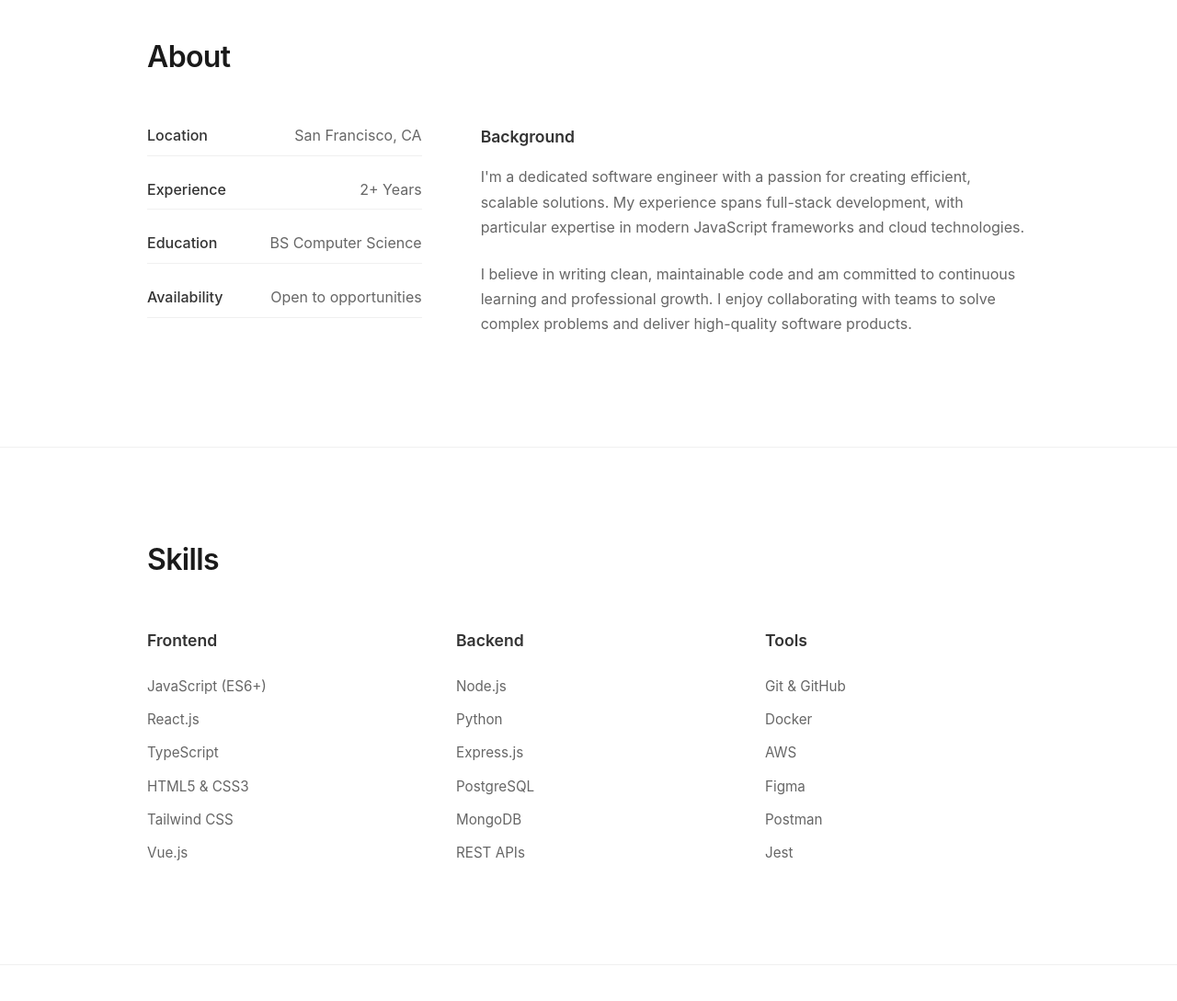
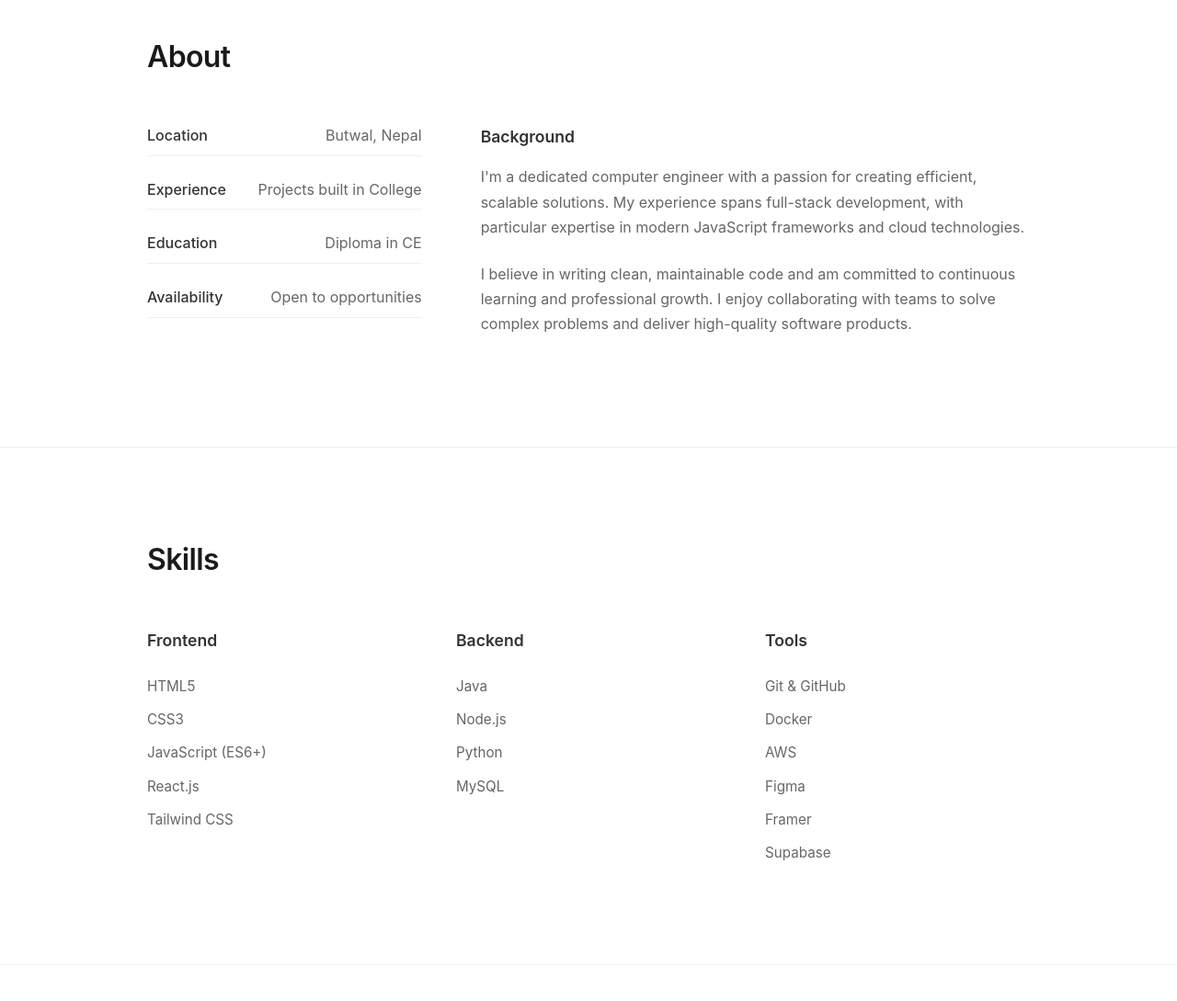
Before and after one commit to kode008/New_Portfolio, a plain HTML site: page index.html in a window 1280 px wide. Shown: the part 860-1949 px from the top of the page at 92% size. Drawn offline with Linux system fonts and the light colour scheme.

Commit message:
Update index.html
Changes around skills and about section

```diff
--- a/index.html
+++ b/index.html
@@ -40,15 +40,15 @@
                     <div class="about-details">
                         <div class="detail-item">
                             <span class="detail-label">Location</span>
-                            <span class="detail-value">San Francisco, CA</span>
+                            <span class="detail-value">Butwal, Nepal</span>
                         </div>
                         <div class="detail-item">
                             <span class="detail-label">Experience</span>
-                            <span class="detail-value">2+ Years</span>
+                            <span class="detail-value">Projects built in College</span>
                         </div>
                         <div class="detail-item">
                             <span class="detail-label">Education</span>
-                            <span class="detail-value">BS Computer Science</span>
+                            <span class="detail-value">Diploma in CE</span>
                         </div>
                         <div class="detail-item">
                             <span class="detail-label">Availability</span>
@@ -57,7 +57,7 @@
                     </div>
                     <div class="about-info">
                         <h3>Background</h3>
-                        <p>I'm a dedicated software engineer with a passion for creating efficient, scalable solutions. My experience spans full-stack development, with particular expertise in modern JavaScript frameworks and cloud technologies.</p>
+                        <p>I'm a dedicated computer engineer with a passion for creating efficient, scalable solutions. My experience spans full-stack development, with particular expertise in modern JavaScript frameworks and cloud technologies.</p>
                         <p>I believe in writing clean, maintainable code and am committed to continuous learning and professional growth. I enjoy collaborating with teams to solve complex problems and deliver high-quality software products.</p>
                     </div>
                 </div>
@@ -71,23 +71,20 @@
                     <div class="skill-category">
                         <h3>Frontend</h3>
                         <ul class="skill-list">
+                            <li>HTML5</li>
+                            <li>CSS3</li>
                             <li>JavaScript (ES6+)</li>
                             <li>React.js</li>
-                            <li>TypeScript</li>
-                            <li>HTML5 & CSS3</li>
                             <li>Tailwind CSS</li>
-                            <li>Vue.js</li>
                         </ul>
                     </div>
                     <div class="skill-category">
                         <h3>Backend</h3>
                         <ul class="skill-list">
+                            <li>Java</li>
                             <li>Node.js</li>
                             <li>Python</li>
-                            <li>Express.js</li>
-                            <li>PostgreSQL</li>
-                            <li>MongoDB</li>
-                            <li>REST APIs</li>
+                            <li>MySQL</li>
                         </ul>
                     </div>
                     <div class="skill-category">
@@ -97,8 +94,8 @@
                             <li>Docker</li>
                             <li>AWS</li>
                             <li>Figma</li>
-                            <li>Postman</li>
-                            <li>Jest</li>
+                            <li>Framer</li>
+                            <li>Supabase</li>
                         </ul>
                     </div>
                 </div>
```
